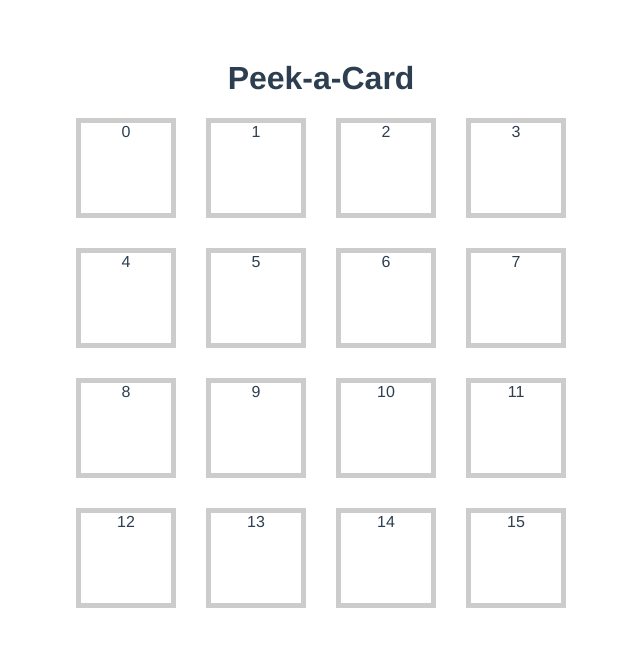
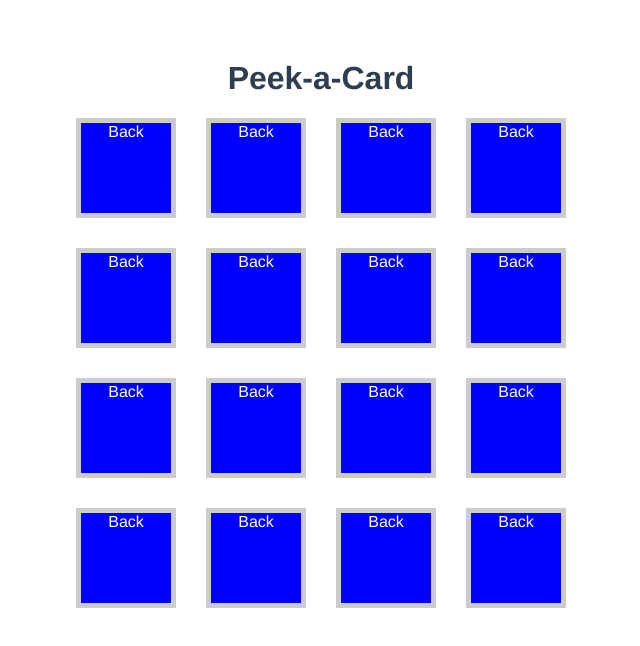
Before and after one commit to TgMrP/Peek-a-Card, a Vue app: page / in a window 1280 px wide. Shown: the top 646 px of the page, without its empty margins (319-959 px from the left). Built offline with nearby package versions, Linux system fonts and the light colour scheme.

Commit message:
card has front and back and can be flipped

```diff
--- a/src/App.vue
+++ b/src/App.vue
@@ -3,13 +3,17 @@
   <section class="game-board">
     <Card
       v-for="(card, index) in cardList"
-      :value="card"
+      :value="card.value"
+      :visible="card.visible"
+      :position="card.position"
       :key="`card-${index}`"
+      @select-card="flipCard"
     />
   </section>
 </template>
 
 <script>
+import { ref } from '@vue/reactivity';
 import Card from './components/Card';
 
 export default {
@@ -18,14 +22,23 @@
     Card,
   },
   setup() {
-    const cardList = [];
+    const cardList = ref([]);
 
     for (let i = 0; i < 16; i++) {
-      cardList.push(i);
+      cardList.value.push({
+        value: i,
+        visible: false,
+        position: i,
+      });
     }
+
+    const flipCard = (payload) => {
+      cardList.value[payload.position].visible = true;
+    };
 
     return {
       cardList,
+      flipCard,
     };
   },
 };
@@ -41,10 +54,6 @@
   margin-top: 60px;
 }
 
-.card {
-  border: 5px solid #ccc;
-}
-
 .game-board {
   display: grid;
   grid-template-columns: 100px 100px 100px 100px;
--- a/src/components/Card.vue
+++ b/src/components/Card.vue
@@ -1,21 +1,63 @@
 <template>
-  <div class="card">
-    {{ value }}
+  <div class="card" @click="selectCard">
+    <div v-if="visible" class="card-face is-front">
+      {{ value }}
+    </div>
+    <div v-else class="card-face is-back">
+      Back
+    </div>
   </div>
 </template>
 
 <script>
 export default {
   props: {
+    position: {
+      type: Number,
+      required: true,
+    },
     value: {
       type: Number,
       required: true,
     },
+    visible: {
+      type: Boolean,
+      default: false,
+    },
   },
-  setup() {
-    return {};
+  setup(props, context) {
+    const selectCard = () => {
+      context.emit('select-card', {
+        position: props.position,
+      });
+    };
+
+    return {
+      selectCard,
+    };
   },
 };
 </script>
 
-<style lang="scss" scoped></style>
+<style scoped>
+.card {
+  border: 5px solid #ccc;
+  position: relative;
+}
+
+.card-face {
+  width: 100%;
+  height: 100%;
+  position: absolute;
+}
+
+.card-face.is-front {
+  background-color: red;
+  color: white;
+}
+
+.card-face.is-back {
+  background-color: blue;
+  color: white;
+}
+</style>
```
